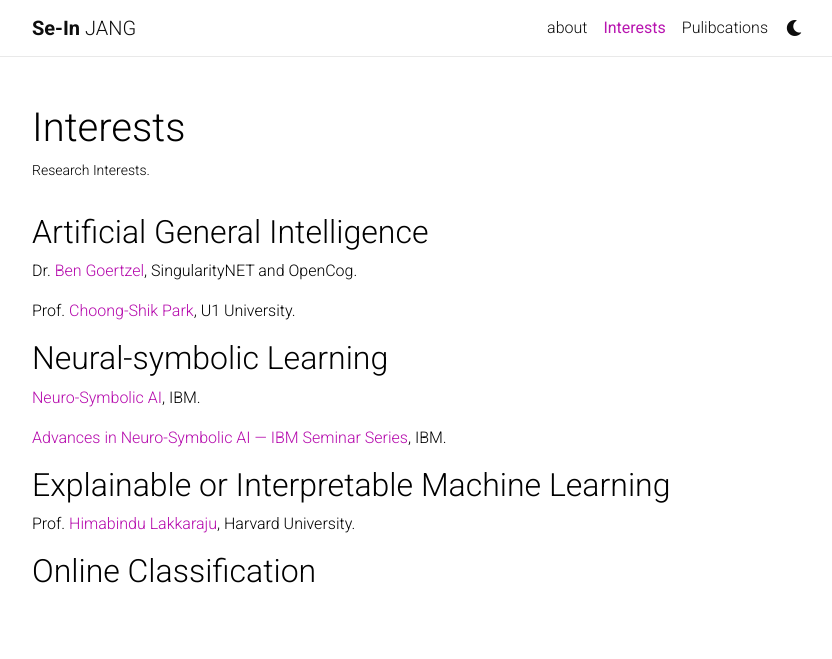
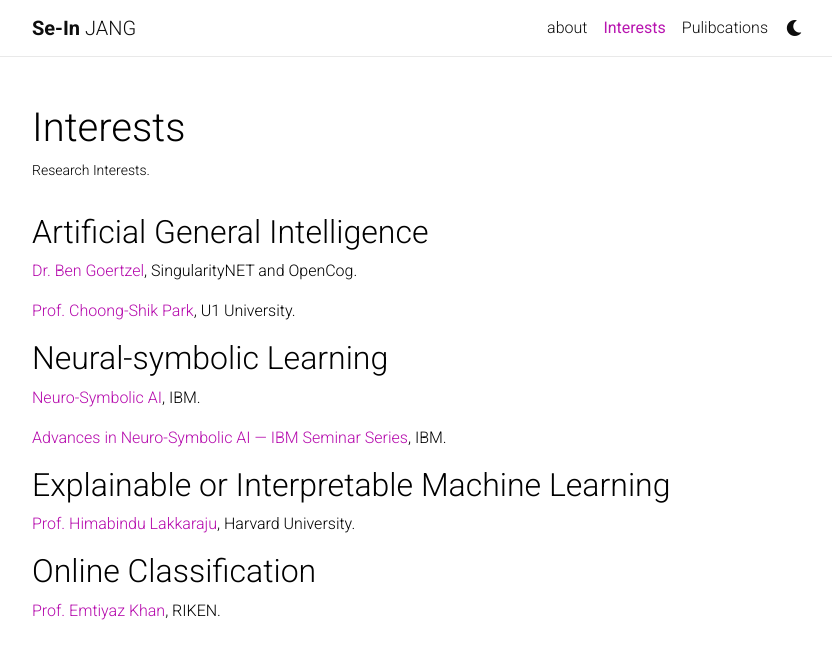
Before and after one commit to sijang/sijang.github.io, a Jekyll site: the page built from _pages/Interests.md, in a window 1280 px wide. Shown: the top 659 px of the page, without its empty margins (223-1055 px from the left). Built offline with Jekyll 4.4.1, drawn with Linux system fonts in a browser that asks for light colours; nearby versions of some CDN libraries; a style sheet for code colours, icons or effects is not loaded.

Commit message:
Update Interests.md

```diff
--- a/_pages/Interests.md
+++ b/_pages/Interests.md
@@ -7,9 +7,9 @@ nav: true
 ---
 
 ## Artificial General Intelligence
-  > Dr. [Ben Goertzel](http://goertzel.org){:target="_blank"}, SingularityNET and OpenCog.
+  > [Dr. Ben Goertzel](http://goertzel.org){:target="_blank"}, SingularityNET and OpenCog.
 
-  > Prof. [Choong-Shik Park](https://www.researchgate.net/profile/Choong-Shik-Park){:target="_blank"}, U1 University.
+  > [Prof. Choong-Shik Park](https://www.researchgate.net/profile/Choong-Shik-Park){:target="_blank"}, U1 University.
 
 ## Neural-symbolic Learning
   > [Neuro-Symbolic AI](https://researcher.watson.ibm.com/researcher/view_group.php?id=10518){:target="_blank"}, IBM.
@@ -17,6 +17,7 @@ nav: true
   > [Advances in Neuro-Symbolic AI — IBM Seminar Series](https://researcher.watson.ibm.com/researcher/view_group.php?id=10510){:target="_blank"}, IBM.
 
 ## Explainable or Interpretable Machine Learning
-  > Prof. [Himabindu Lakkaraju](https://himalakkaraju.github.io){:target="_blank"}, Harvard University.
+  > [Prof. Himabindu Lakkaraju](https://himalakkaraju.github.io){:target="_blank"}, Harvard University.
 
 ## Online Classification
+  > [Prof. Emtiyaz Khan](https://emtiyaz.github.io/){:target="_blank"}, RIKEN.
```
